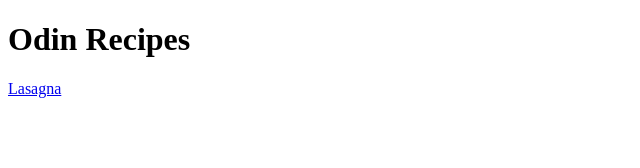
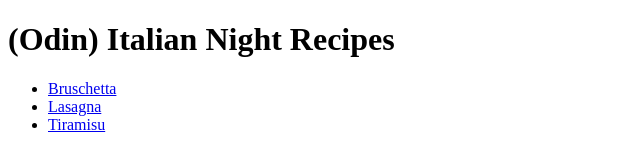
Before and after one commit to Kurzica/Odin_Recipes, a plain HTML site: page index.html in a window 1280 px wide. Shown: the whole page, without its empty margins (0-640 px from the left). Drawn offline with Linux system fonts and the light colour scheme.

Commit message:
Add more recipes and list

```diff
--- a/index.html
+++ b/index.html
@@ -3,12 +3,16 @@
 <html lang="en">
     <head>
         <meta charset="utf-8">
-        <title></title>
+        <title>Italian Night Recipes</title>
     </head>
 
     <body>
-        <H1>Odin Recipes</H1>
-        <a href="recipes/lasagna.html">Lasagna</a>
+        <H1>(Odin) Italian Night Recipes</H1>
+        <ul>
+            <li><a href="recipes/bruschetta.html">Bruschetta</a></li>
+            <li><a href="recipes/lasagna.html">Lasagna</a></li>
+            <li><a href="recipes/tiramisu.html">Tiramisu</a></li>
+        </ul>
 
     </body>
 
```
